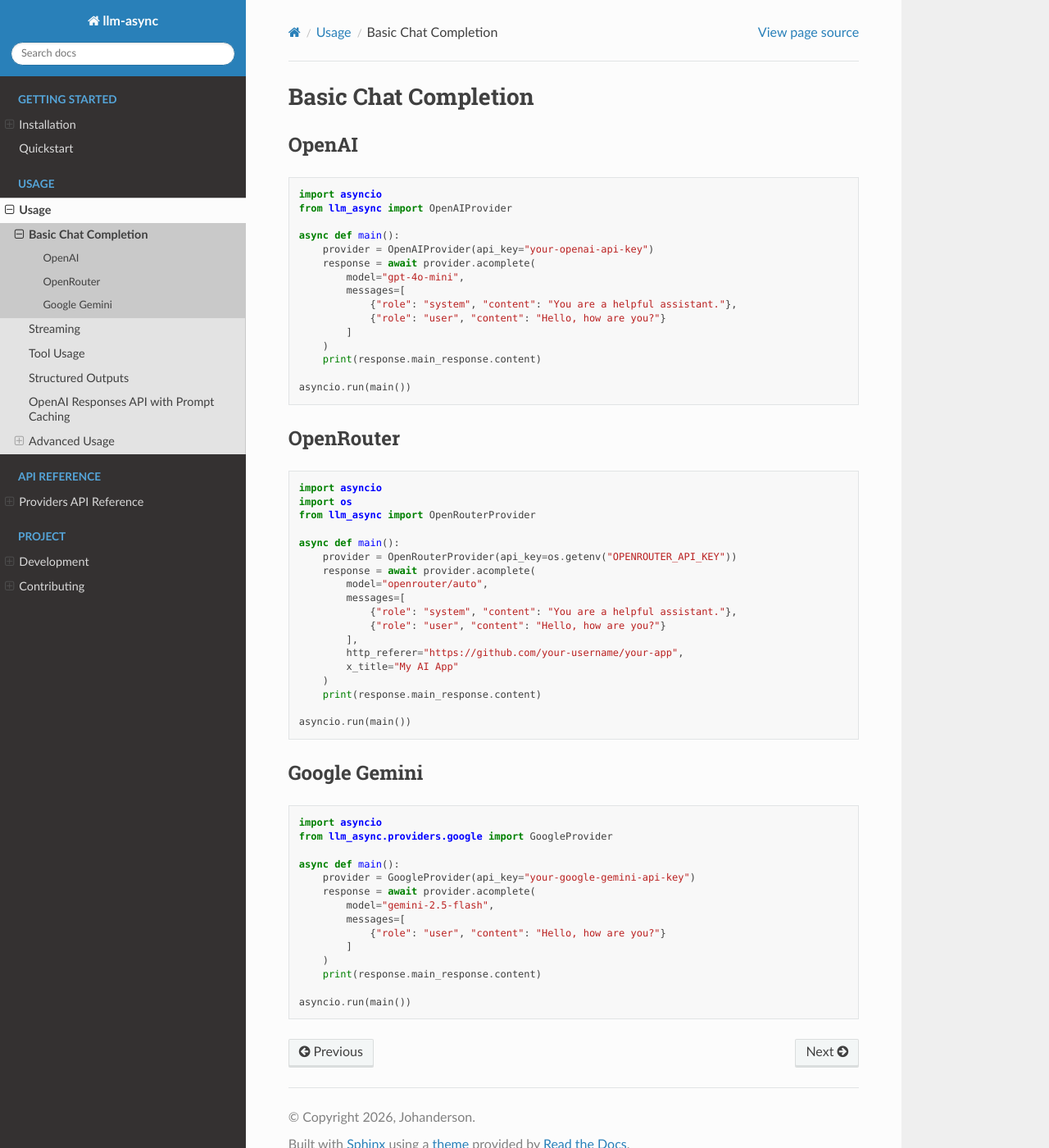
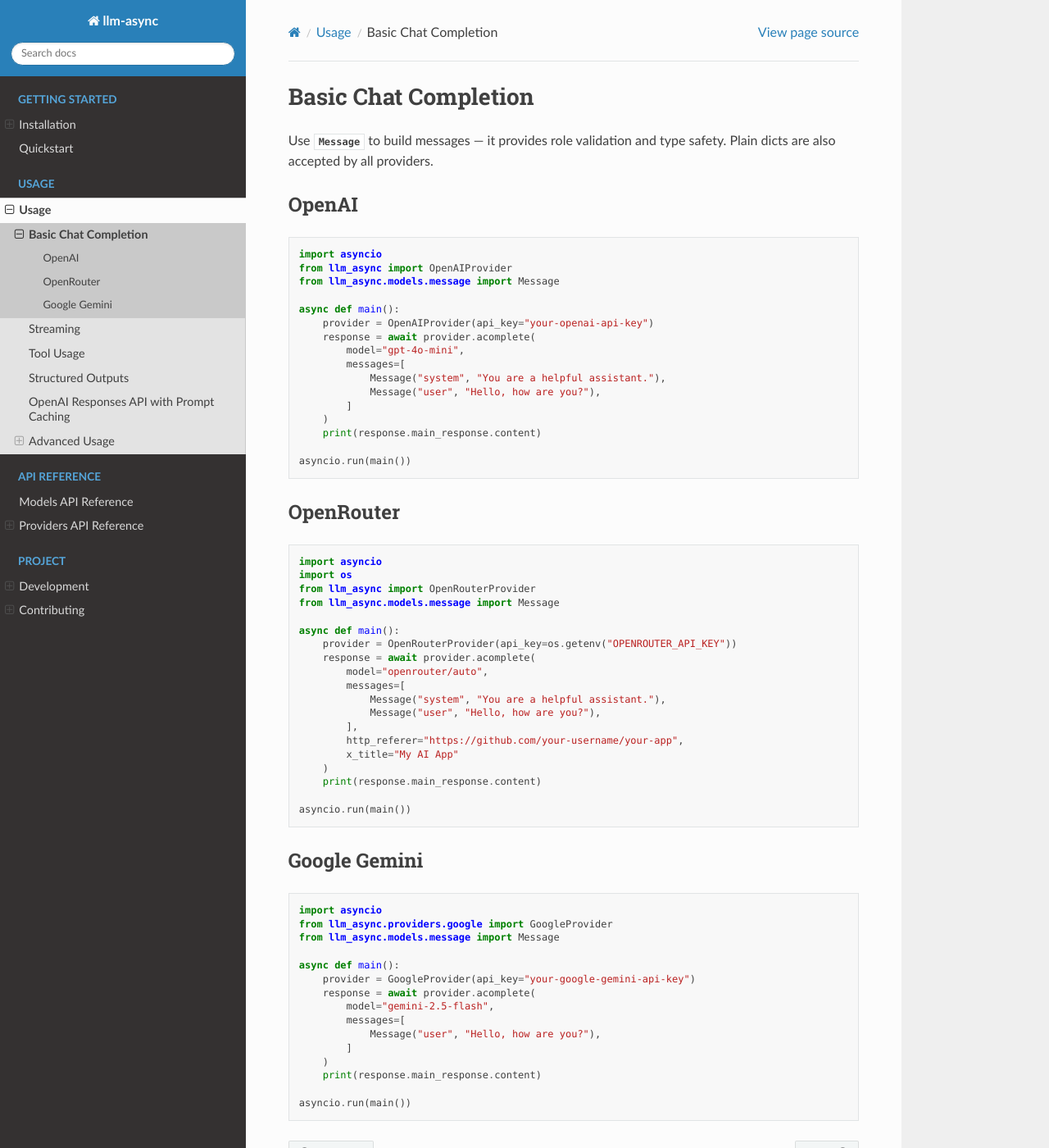
Before and after one commit to sonic182/llm-async, a Sphinx documentation site: the page built from docs/source/usage/basic.rst, in a window 1280 px wide and 1400 px high. Shown: the whole window at 82% size. Built offline with Sphinx 7.4.7 and the Read the Docs theme 3.1.0, drawn with Linux system fonts in a browser that asks for light colours.

Commit message:
more examples

```diff
--- a/docs/source/index.rst
+++ b/docs/source/index.rst
@@ -78,6 +78,7 @@ Why llm-async?
    :maxdepth: 2
    :caption: API Reference
 
+   models
    providers/index
 
 .. toctree::
--- a/docs/source/usage/basic.rst
+++ b/docs/source/usage/basic.rst
@@ -1,5 +1,8 @@
 Basic Chat Completion
 =====================
+
+Use :class:`~llm_async.models.message.Message` to build messages — it provides role
+validation and type safety. Plain dicts are also accepted by all providers.
 
 OpenAI
 ------
@@ -8,14 +11,15 @@ OpenAI
 
    import asyncio
    from llm_async import OpenAIProvider
+   from llm_async.models.message import Message
 
    async def main():
        provider = OpenAIProvider(api_key="your-openai-api-key")
        response = await provider.acomplete(
            model="gpt-4o-mini",
            messages=[
-               {"role": "system", "content": "You are a helpful assistant."},
-               {"role": "user", "content": "Hello, how are you?"}
+               Message("system", "You are a helpful assistant."),
+               Message("user", "Hello, how are you?"),
            ]
        )
        print(response.main_response.content)
@@ -30,14 +34,15 @@ OpenRouter
    import asyncio
    import os
    from llm_async import OpenRouterProvider
+   from llm_async.models.message import Message
 
    async def main():
        provider = OpenRouterProvider(api_key=os.getenv("OPENROUTER_API_KEY"))
        response = await provider.acomplete(
            model="openrouter/auto",
            messages=[
-               {"role": "system", "content": "You are a helpful assistant."},
-               {"role": "user", "content": "Hello, how are you?"}
+               Message("system", "You are a helpful assistant."),
+               Message("user", "Hello, how are you?"),
            ],
            http_referer="https://github.com/your-username/your-app",
            x_title="My AI App"
@@ -53,13 +58,14 @@ Google Gemini
 
    import asyncio
    from llm_async.providers.google import GoogleProvider
+   from llm_async.models.message import Message
 
    async def main():
        provider = GoogleProvider(api_key="your-google-gemini-api-key")
        response = await provider.acomplete(
            model="gemini-2.5-flash",
            messages=[
-               {"role": "user", "content": "Hello, how are you?"}
+               Message("user", "Hello, how are you?"),
            ]
        )
        print(response.main_response.content)
--- a/docs/source/usage/streaming.rst
+++ b/docs/source/usage/streaming.rst
@@ -8,12 +8,13 @@ that yields :class:`~llm_async.models.StreamChunk` objects as tokens arrive.
 
    import asyncio
    from llm_async import OpenAIProvider
+   from llm_async.models.message import Message
 
    async def main():
        provider = OpenAIProvider(api_key="your-openai-api-key")
        async for chunk in await provider.acomplete(
            model="gpt-4o-mini",
-           messages=[{"role": "user", "content": "Give me a recipe for tortilla española."}],
+           messages=[Message("user", "Give me a recipe for tortilla española.")],
            stream=True,
        ):
            print(chunk.delta, end="", flush=True)
--- a/docs/source/usage/structured.rst
+++ b/docs/source/usage/structured.rst
@@ -11,6 +11,7 @@ Claude does not support structured outputs.
    import asyncio
    import json
    from llm_async import OpenAIProvider
+   from llm_async.models.message import Message
    from llm_async.models.response_schema import ResponseSchema
    from llm_async.providers.google import GoogleProvider
 
@@ -30,7 +31,7 @@ Claude does not support structured outputs.
        openai_provider = OpenAIProvider(api_key="your-openai-key")
        response = await openai_provider.acomplete(
            model="gpt-4o-mini",
-           messages=[{"role": "user", "content": "What is the capital of France?"}],
+           messages=[Message("user", "What is the capital of France?")],
            response_schema=response_schema
        )
        result = json.loads(response.main_response.content)
@@ -39,7 +40,7 @@ Claude does not support structured outputs.
        google_provider = GoogleProvider(api_key="your-google-key")
        response = await google_provider.acomplete(
            model="gemini-2.5-flash",
-           messages=[{"role": "user", "content": "What is the capital of France?"}],
+           messages=[Message("user", "What is the capital of France?")],
            response_schema=response_schema
        )
        result = json.loads(response.main_response.content)
--- a/docs/source/usage/tools.rst
+++ b/docs/source/usage/tools.rst
@@ -9,6 +9,7 @@ pass it to ``acomplete``, then execute the returned tool call and send the resul
    import asyncio
    import os
    from llm_async.models import Tool
+   from llm_async.models.message import Message
    from llm_async.providers import OpenAIProvider
 
    calculator_tool = Tool(
@@ -54,7 +55,7 @@ pass it to ``acomplete``, then execute the returned tool call and send the resul
    async def main():
        provider = OpenAIProvider(api_key=os.getenv("OPENAI_API_KEY"))
        tools_map = {"calculator": calculator}
-       messages = [{"role": "user", "content": "What is 15 + 27?"}]
+       messages = [Message("user", "What is 15 + 27?")]
 
        response = await provider.acomplete(
            model="gpt-4o-mini",
```
Also changed, not shown: docs/source/models.rst (added, +27 -0 lines), docs/source/quickstart.rst (+10 -2 lines), 1 other file.
